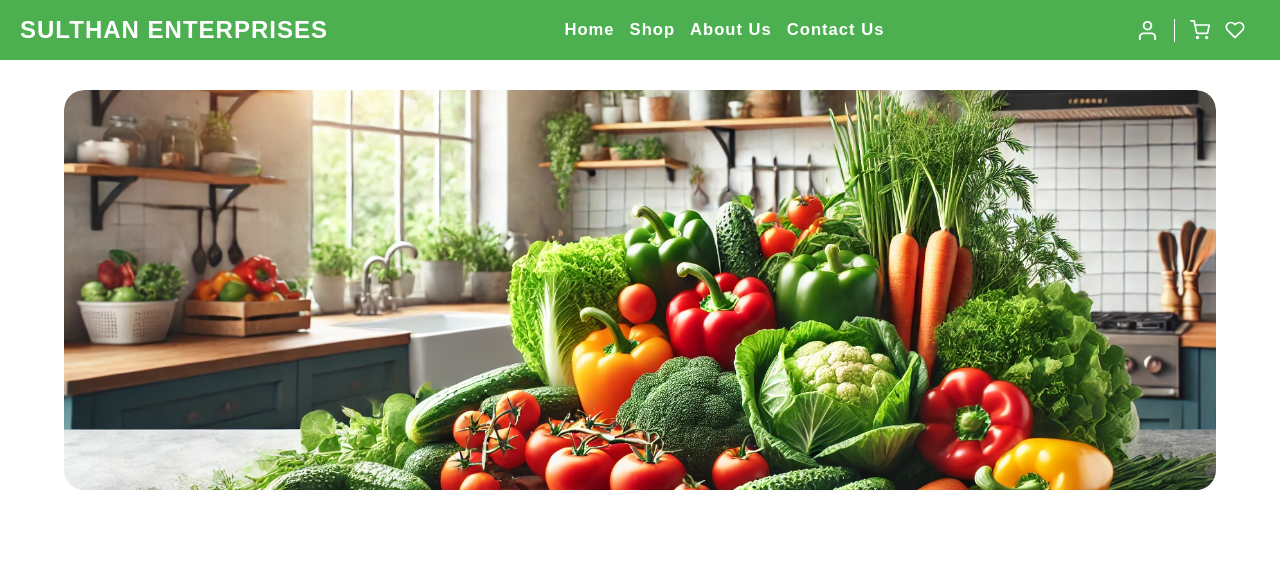
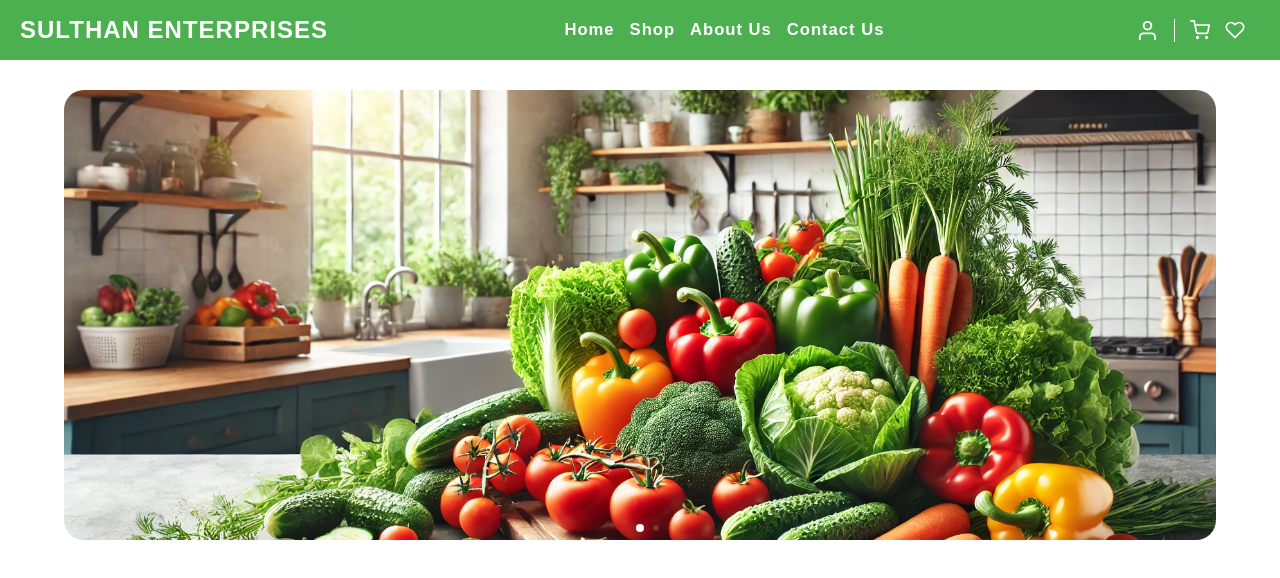
Before and after one commit to sanin-muhammed/sulthan-enterprises, a Next.js app: page / in a window 1280 px wide. Shown: the top 578 px of the page. Built offline with nearby package versions, Linux system fonts and the light colour scheme; a web font is replaced by a local one.

Commit message:
updated banner component

```diff
--- a/src/components/Swiper/BannerSwiper.tsx
+++ b/src/components/Swiper/BannerSwiper.tsx
@@ -18,7 +18,7 @@ export default function BannerSwiper({ images }: Props) {
     >
       {images?.map((image: string, index: number) => (
         <SwiperSlide key={index} className="image_div">
-          <div
+          {/* <div
             style={{
               position: "relative",
               width: "100%",
@@ -26,14 +26,14 @@ export default function BannerSwiper({ images }: Props) {
               borderRadius: "20px",
               overflow: "hidden",
             }}
-          >
+          > */}
             <Image
               src={image}
               alt={`banner ${index}`}
               fill
               style={{ objectFit: "cover" }}
             />
-          </div>
+          {/* </div> */}
         </SwiperSlide>
       ))}
     </Swiper>
```
